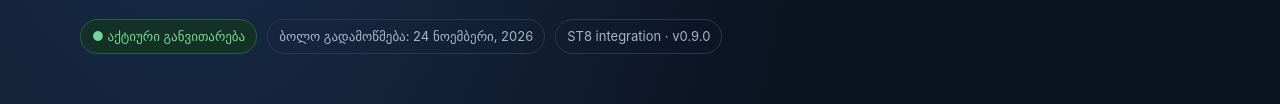
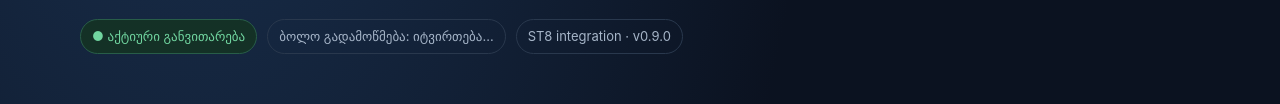
Before and after one commit to maisuradzee/Asix, a plain HTML site: page docs/index.html in a window 1280 px wide. Shown: the part 319-423 px from the top of the page. Drawn offline with Linux system fonts and the light colour scheme; no server answers.

Commit message:
Bind portal verification date to generated status

```diff
--- a/docs/index.html
+++ b/docs/index.html
@@ -33,7 +33,7 @@ footer{border-top:1px solid var(--line);padding:24px 0 42px;color:var(--muted);f
 <div class="eyebrow" data-ka="საჯარო განვითარების ანგარიში" data-en="Public development report">საჯარო განვითარების ანგარიში</div>
 <h1>ASIX <span style="color:var(--blue)">Development Portal</span></h1>
 <p class="lead" data-ka="პროექტის განვითარების გამჭვირვალე ჟურნალი — ტექნიკური ეტაპები, ინტეგრაციის სტატუსი, შემოწმებები და დადასტურებული შედეგები." data-en="A transparent project log covering engineering milestones, integration status, checks, and verified results.">პროექტის განვითარების გამჭვირვალე ჟურნალი — ტექნიკური ეტაპები, ინტეგრაციის სტატუსი, შემოწმებები და დადასტურებული შედეგები.</p>
-<div class="meta"><span class="pill live" data-ka="● აქტიური განვითარება" data-en="● Active development">● აქტიური განვითარება</span><span class="pill" data-ka="ბოლო გადამოწმება: იტვირთება…" data-en="Last verified: loading…">ბოლო გადამოწმება: 24 ნოემბერი, 2026</span><span class="pill">ST8 integration · v0.9.0</span></div>
+<div class="meta"><span class="pill live" data-ka="● აქტიური განვითარება" data-en="● Active development">● აქტიური განვითარება</span><span class="pill" id="verifiedAt" data-ka="ბოლო გადამოწმება: იტვირთება…" data-en="Last verified: loading…">ბოლო გადამოწმება: იტვირთება…</span><span class="pill">ST8 integration · v0.9.0</span></div>
 </section>
 <section class="grid" id="progress">
 <article class="card wide">
```
